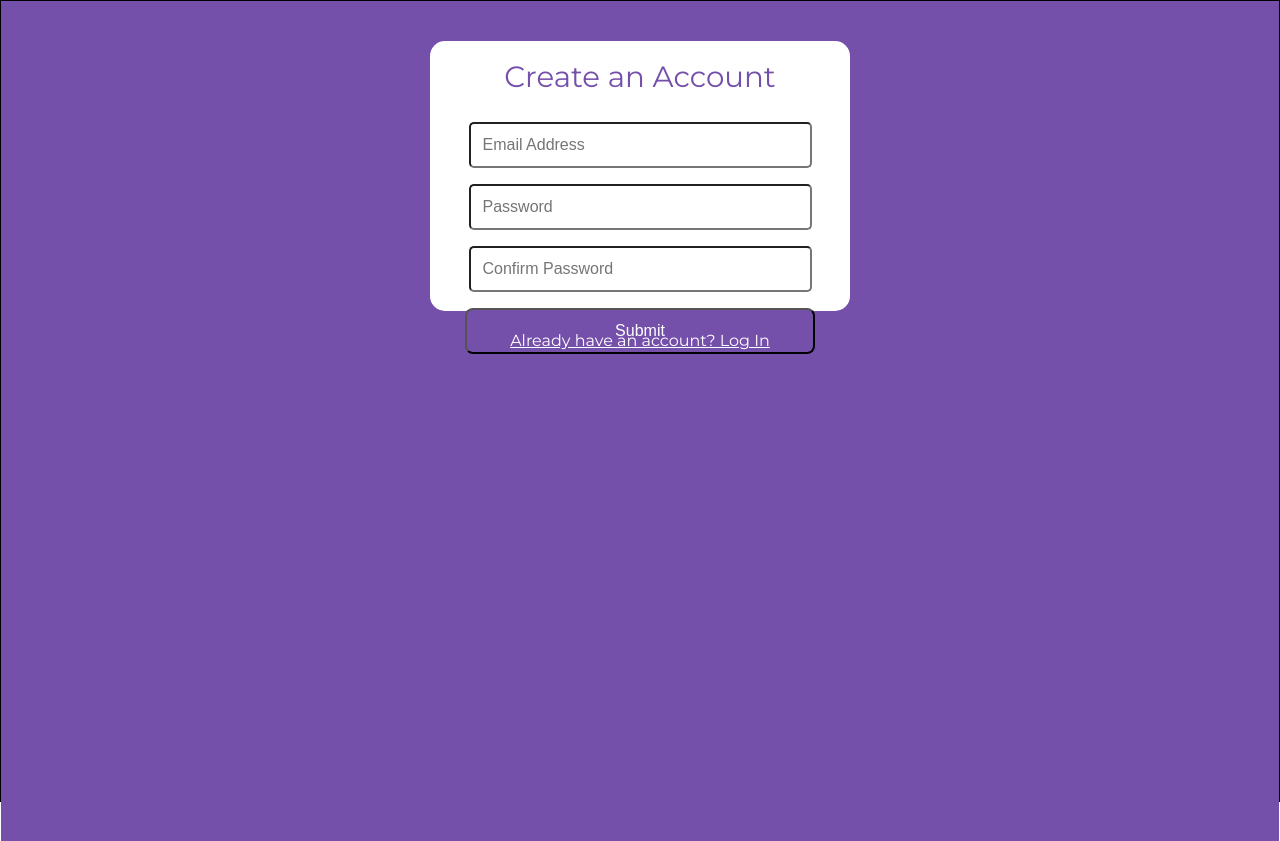
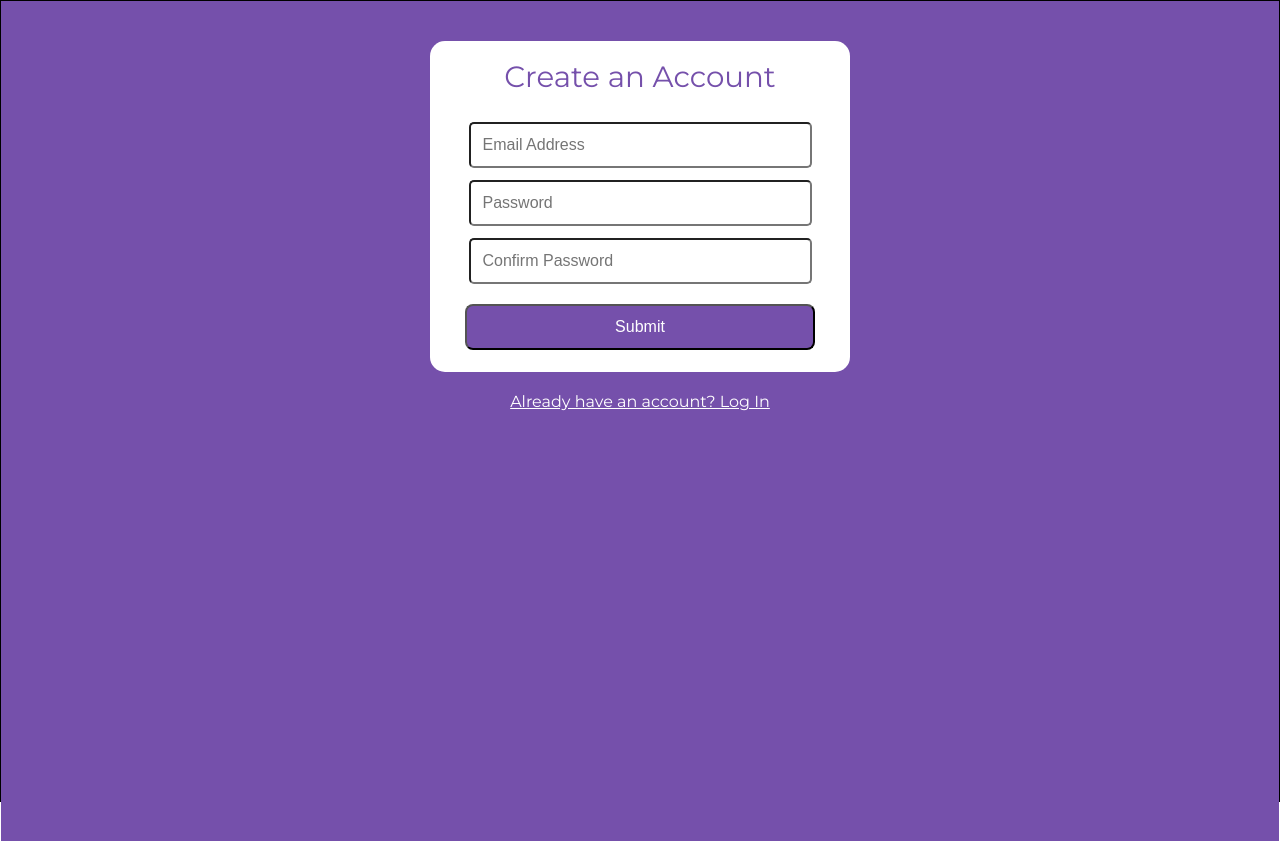
Before and after one commit to apollo-nu/Apollo-client, a React (Create React App) app: page /createAccount in a window 1280 px wide. Built offline with nearby package versions, Linux system fonts and the light colour scheme.

Commit message:
Fixed error text UI bug

```diff
--- a/src/index.css
+++ b/src/index.css
@@ -52,7 +52,6 @@ input:-webkit-autofill:active  {
 }
 
 .AuthWrapper {
-    height: 250px;
     width: 400px;
     padding: 10px;
     margin-left: auto;
@@ -80,7 +79,7 @@ input:-webkit-autofill:active  {
 .AuthTextField {
     width: 90%;
     padding: 12px;
-    margin-bottom: 16px;
+    margin-bottom: 12px;
     font-size: 16px;
     border-radius: 5px;
     background-color: white;
@@ -91,6 +90,8 @@ input:-webkit-autofill:active  {
     padding: 12px;
     border-radius: 8px;
     font-size: 16px;
+    margin-top: 8px;
+    margin-bottom: 12px;
     color: white;
     background-color: var(--main-bg-color);
     cursor: pointer;
@@ -109,7 +110,6 @@ input:-webkit-autofill:active  {
 
 .ErrorText {
     color: red;
-    margin: 3px;
 }
 
 /* MainPage */
```
Also changed, not shown: 1 other file (tests, documents, lock files or other folders).
